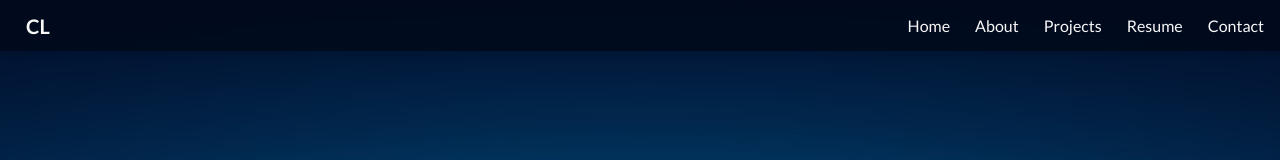
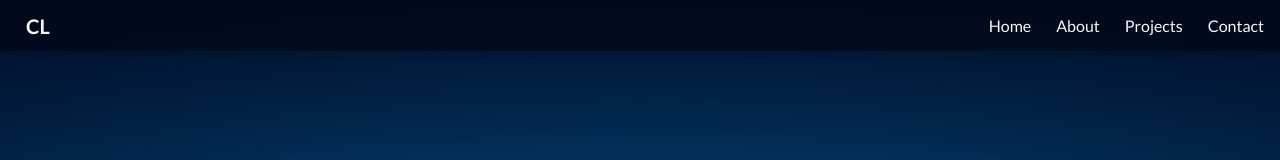
Before and after one commit to koalaOnEE/MyPortfolio, a React (Create React App) app: page / in a window 1280 px wide. Shown: the top 160 px of the page. Built offline with nearby package versions, Linux system fonts and the light colour scheme.

Commit message:
remove resume link

```diff
--- a/package.json
+++ b/package.json
@@ -7,7 +7,7 @@
     "cra-template": "1.2.0",
     "react": "^19.0.0",
     "react-dom": "^19.0.0",
-    "react-scripts": "^3.0.1"
+    "react-scripts": "^5.0.1"
   },
   "scripts": {
     "start": "react-scripts start",
--- a/src/Navbar.js
+++ b/src/Navbar.js
@@ -44,16 +44,7 @@ export default function Navbar() {
     <li>
       <a href="#Projects" onClick={() => setIsMenuOpen(false)}>Projects</a>
     </li>
-    <li>
-    <a
-  href="https://koalaOnEE.github.io/MyPortfolio/Resume.pdf"
-  target="_blank"
-  rel="noopener noreferrer"
->
-  Resume
-</a>
 
-    </li>
     <li>
       <a href="#contact" onClick={() => setIsMenuOpen(false)}>Contact</a>
     </li>
```
Also changed, not shown: 1 other file (tests, documents, lock files or other folders).
